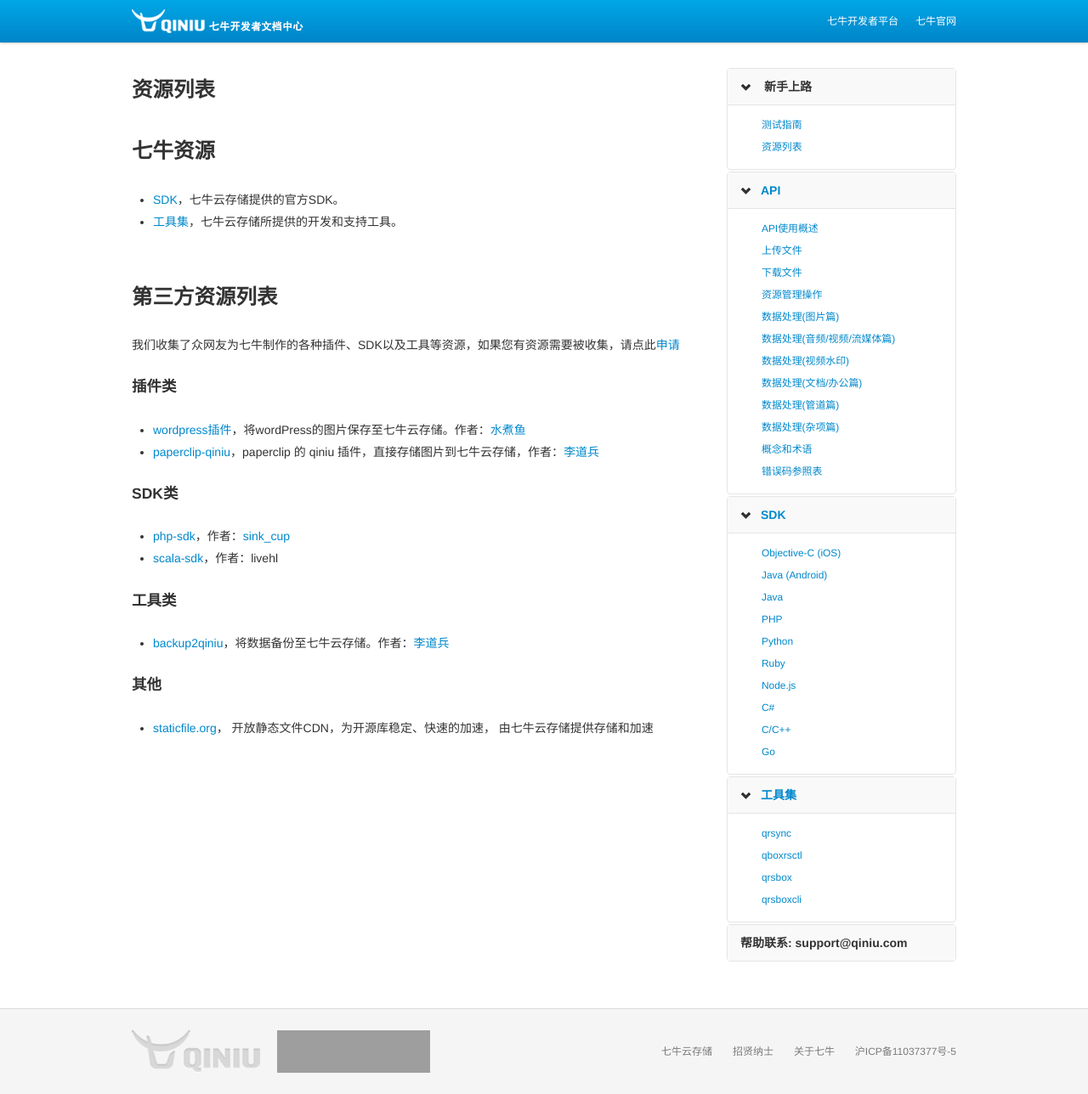
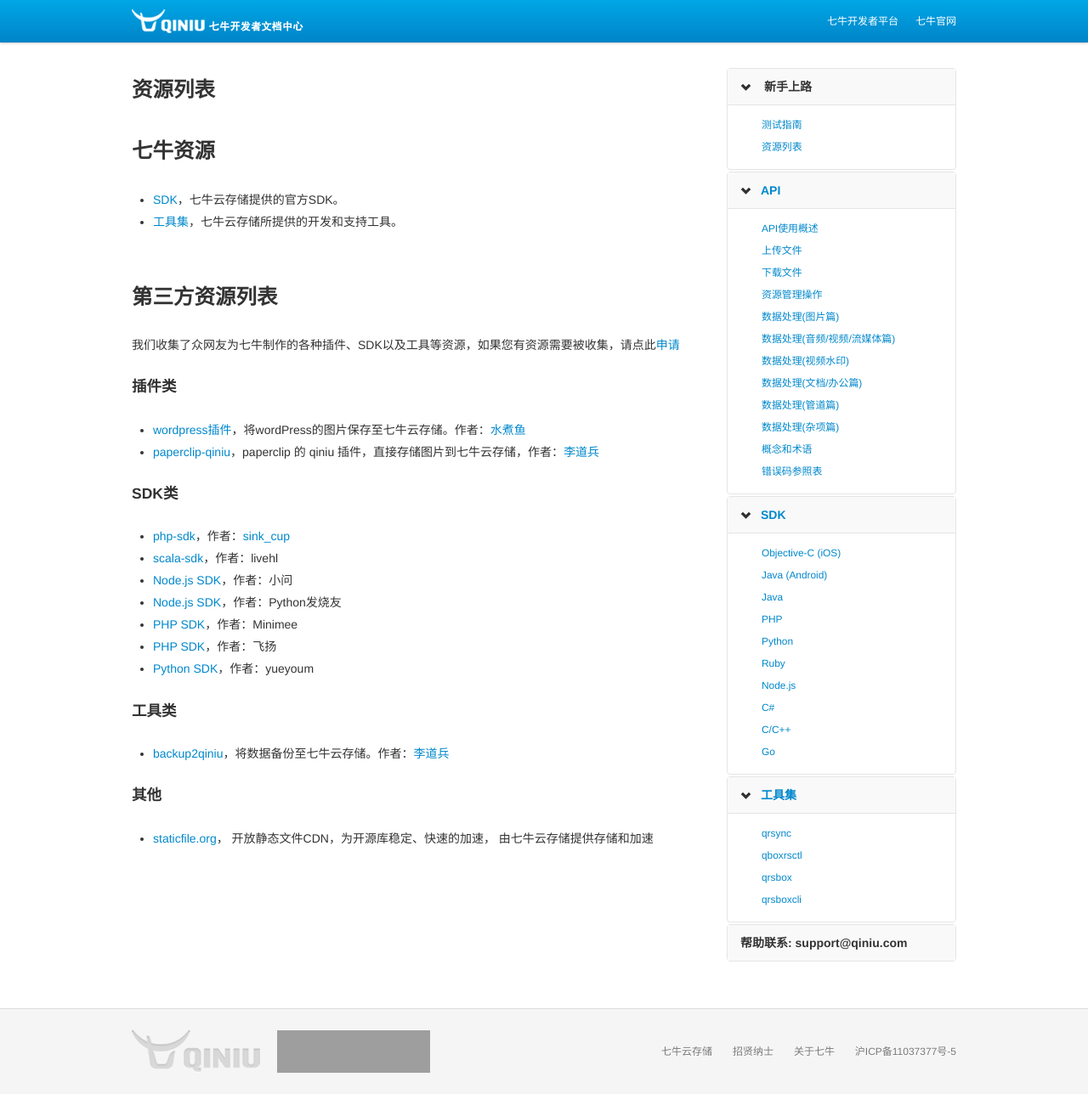
Before and after one commit to qiniu/docs.qiniu.com, a Jekyll site: the page built from resources/index.markdown, in a window 1280 px wide and 1288 px high. Shown: the whole window at 85% size. Built offline with Jekyll 4.4.1, drawn with Linux system fonts in a browser that asks for light colours; nearby versions of some CDN libraries; library files that are not in the unit come from our copies; grey boxes are pictures that could not be loaded.

Commit message:
Update index.markdown

```diff
--- a/resources/index.markdown
+++ b/resources/index.markdown
@@ -21,6 +21,11 @@
 
 - [php-sdk](https://github.com/sinkcup/php-sdk/tree/pear)，作者：[sink_cup](http://www.cnblogs.com/sink_cup/)
 - [scala-sdk](http://git.oschina.net/livehl/qiniu-scala-sdk.git)，作者：livehl
+- [Node.js SDK](https://github.com/qiniu/node-qiniu)，作者：小问
+- [Node.js SDK](https://github.com/fengmk2/qn)，作者：Python发烧友
+- [PHP SDK](https://github.com/zither/simple-qiniu-sdk)，作者：Minimee
+- [PHP SDK](https://github.com/hfcorriez/php-qiniu)，作者：飞扬
+- [Python SDK](https://github.com/yueyoum/seven-cow)，作者：yueyoum
 
 ## 工具类
 
```
